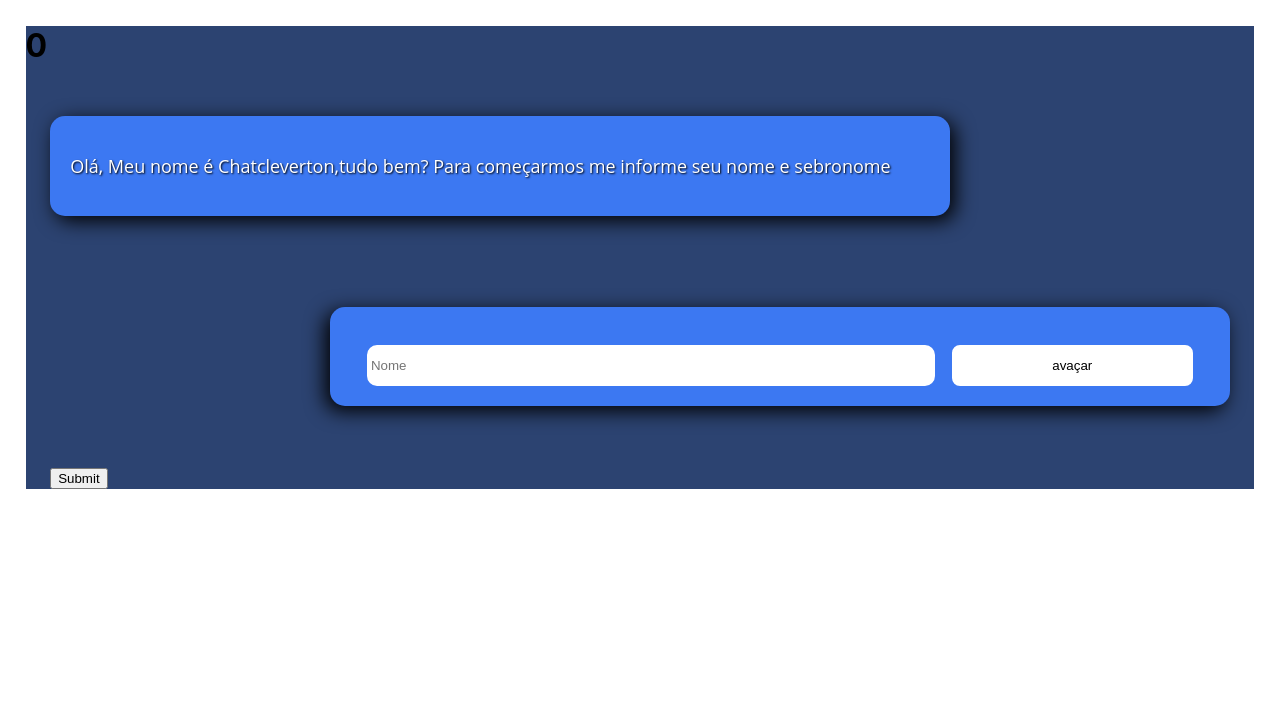
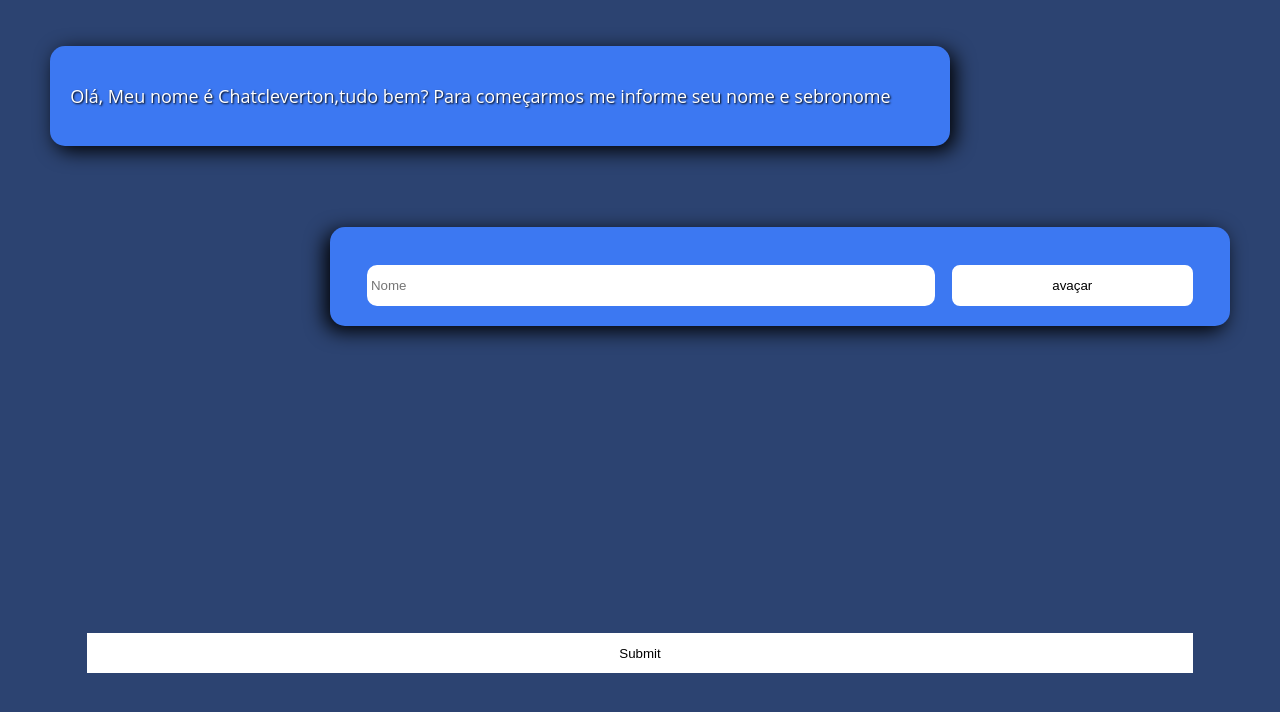
Before and after one commit to EFranklyn/chat, a React (Create React App) app: page / in a window 1280 px wide. Shown: the top 712 px of the page. Built offline with nearby package versions, Linux system fonts and the light colour scheme.

Commit message:
end style

```diff
--- a/public/index.html
+++ b/public/index.html
@@ -26,7 +26,7 @@
     -->
     <title>React App</title>
   </head>
-  <body>
+  <body style="background:#2C4371">
     <noscript>You need to enable JavaScript to run this app.</noscript>
     <div id="root"></div>
     <!--
--- a/src/components/balloon/style.css
+++ b/src/components/balloon/style.css
@@ -30,7 +30,7 @@
     color: #fff;
     padding: 20px;
     /* position: relative; */
-    margin-top: 30px;
+    margin-top: 20px;
 
     align-items: end;
 }
@@ -100,9 +100,6 @@
     flex-direction: row;
     width: 100%;
 
-
-
-
 }
 .input{
   /* margin-top: -2%; */
@@ -127,6 +124,7 @@
 
 }
 .containerfooter{
+
   display: flex;
   flex-direction: row-reverse;
 }
--- a/src/viewChat/Index.jsx
+++ b/src/viewChat/Index.jsx
@@ -182,8 +182,6 @@ const maskDate = (value) => {
 
   return(
   <div className="viewmessage">
-
- <h1>{step}</h1>
     <Formik
       initialValues={values}
       validationSchema={addressSchema}
@@ -357,12 +355,12 @@ const maskDate = (value) => {
 
 
 
-          <div className='elementsfooter'>
-          <button type="submit" disabled={false}>
-            Submit
-          </button>
-          </div>
-          <div className='elementsfooter'>
+          <div className='divsubmit'>
+            <button
+            className='buttonsubimit'
+            type="submit" disabled={false}>
+              Submit
+            </button>
           </div>
         </form>
 
--- a/src/viewChat/style.css
+++ b/src/viewChat/style.css
@@ -7,35 +7,23 @@
     /* height: 450px; */
     margin-top: 2%;
     margin-bottom: 2%;
+    /* height:max-content; */
+    height: 92.9vh;
+
+    border-color: #92a8d1;
+  }
+
+  .buttonsubimit{
+    background-color: #fff;
+    border-color: #fff;
+    border-style: solid;
+    height: 40px;
+    width: 90%;
+    margin-left: 5%;
+    margin-top: 20%;
+    margin-bottom: 20%;
 
   }
+  .divsubmit{
 
-  .elementsfooter{
-    /* margin-top: 20%; */
-    margin-left: 2%;
-    /* background: firebrick; */
-    margin-right: 2% ;
-    display: flex;
-    flex-direction: row;
-    width: 100%;
-
-
-
-
-}
-.input{
-  /* margin-top: -2%; */
-  width: 70%;
-  height: 35px;
-}
-.button{
-  margin-left: 2%;
-  width: 30%;
-  height: 41px;
-
-
-}
-.containerfooter{
-  display: flex;
-  flex-direction: row-reverse;
-}
+  }
```
